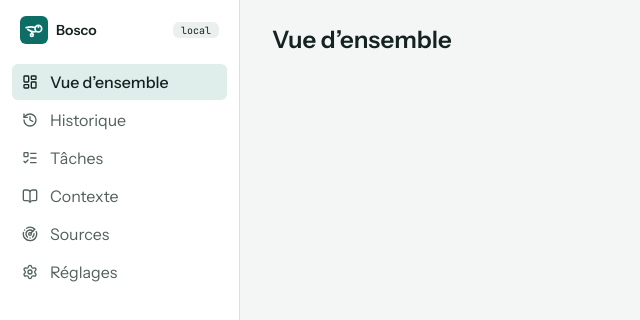
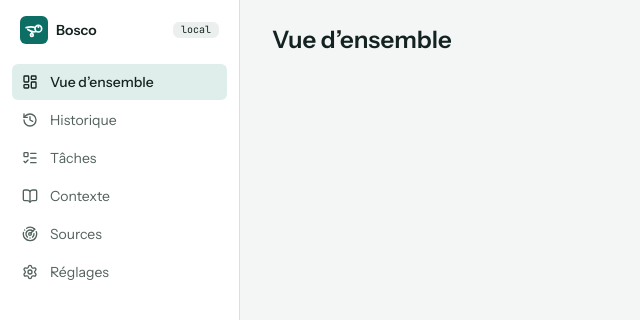
Before and after one commit to fpasquet/bosco, a Next.js app in the folder apps/web/: page / in a window 1280 px wide. Shown: the top 320 px of the page, without its empty margins (0-640 px from the left). Built offline with nearby package versions, Linux system fonts and the light colour scheme.

Commit message:
style(web): set the base text size of the specs

```diff
--- a/apps/web/src/app/layout.tsx
+++ b/apps/web/src/app/layout.tsx
@@ -10,7 +10,7 @@ export const metadata: Metadata = { title: APP_NAME, icons: { icon: '/favicon.sv
 export default function RootLayout({ children }: { children: ReactNode }) {
   return (
     <html lang="fr">
-      <body className="font-sans">
+      <body className="bg-canvas font-sans text-sm text-ink">
         <Providers>{children}</Providers>
       </body>
     </html>
```
